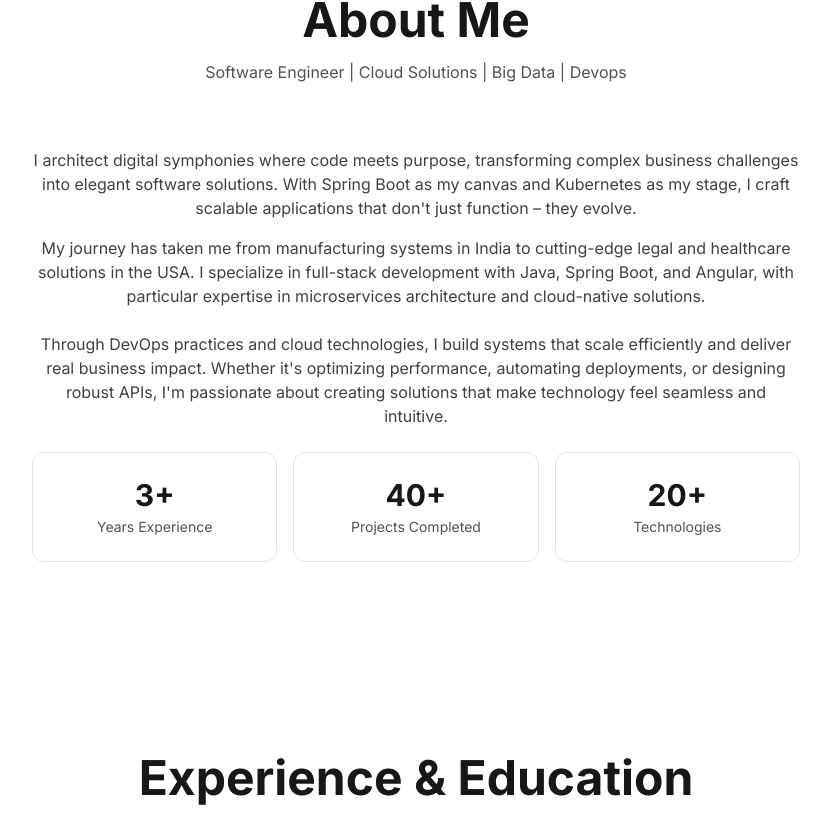
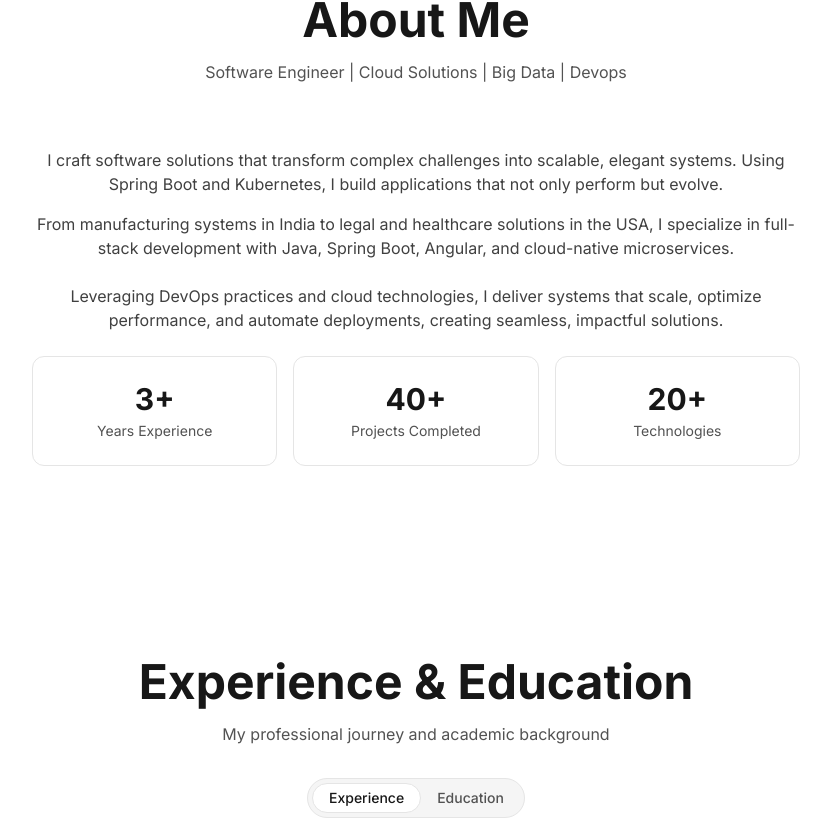
Before and after one commit to ManasBhole/Manas-Portfolio, a Next.js app: page / in a window 1280 px wide. Shown: the part 900-1720 px from the top of the page, without its empty margins (224-1055 px from the left). Built offline with nearby package versions, Linux system fonts and the light colour scheme.

Commit message:
updates in about

```diff
--- a/src/components/home/About.tsx
+++ b/src/components/home/About.tsx
@@ -35,15 +35,7 @@ export default function About() {
               viewport={{ once: true }}
               transition={{ duration: 0.6, delay: 0.3 }}
             >
-              <p className="text-neutral-700 dark:text-white/90 mb-4 text-center">
-                I architect digital symphonies where code meets purpose, transforming complex business challenges into elegant software solutions. With Spring Boot as my canvas and Kubernetes as my stage, I craft scalable applications that don't just function – they evolve.
-              </p>
-              <p className="text-neutral-700 dark:text-white/90 mb-6 text-center">
-                My journey has taken me from manufacturing systems in India to cutting-edge legal and healthcare solutions in the USA. I specialize in full-stack development with Java, Spring Boot, and Angular, with particular expertise in microservices architecture and cloud-native solutions.
-              </p>
-              <p className="text-neutral-700 dark:text-white/90 mb-6 text-center">
-                Through DevOps practices and cloud technologies, I build systems that scale efficiently and deliver real business impact. Whether it's optimizing performance, automating deployments, or designing robust APIs, I'm passionate about creating solutions that make technology feel seamless and intuitive.
-              </p>
+              <p className="text-neutral-700 dark:text-white/90 mb-4 text-center"> I craft software solutions that transform complex challenges into scalable, elegant systems. Using Spring Boot and Kubernetes, I build applications that not only perform but evolve. </p> <p className="text-neutral-700 dark:text-white/90 mb-6 text-center"> From manufacturing systems in India to legal and healthcare solutions in the USA, I specialize in full-stack development with Java, Spring Boot, Angular, and cloud-native microservices. </p> <p className="text-neutral-700 dark:text-white/90 mb-6 text-center"> Leveraging DevOps practices and cloud technologies, I deliver systems that scale, optimize performance, and automate deployments, creating seamless, impactful solutions. </p>
             </motion.div>
 
             <div className="grid grid-cols-1 sm:grid-cols-3 gap-4 text-center">
```
